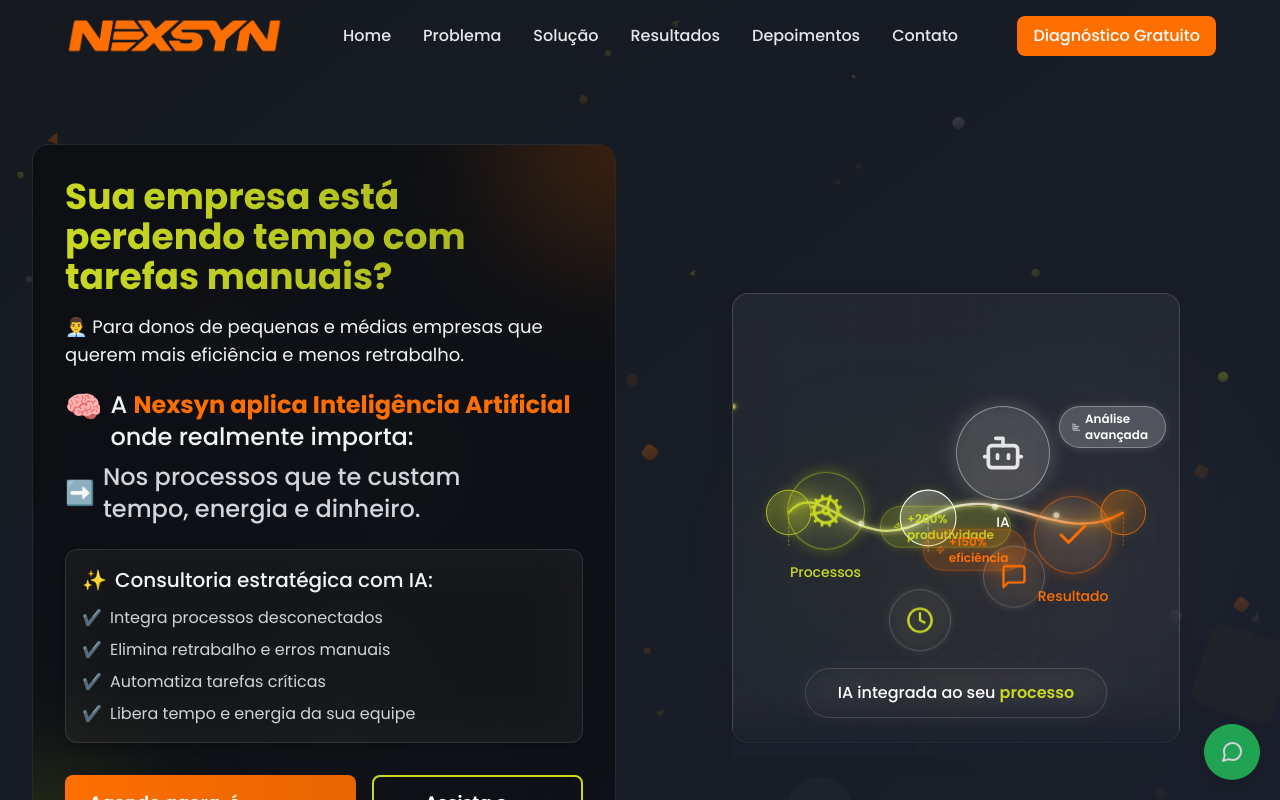
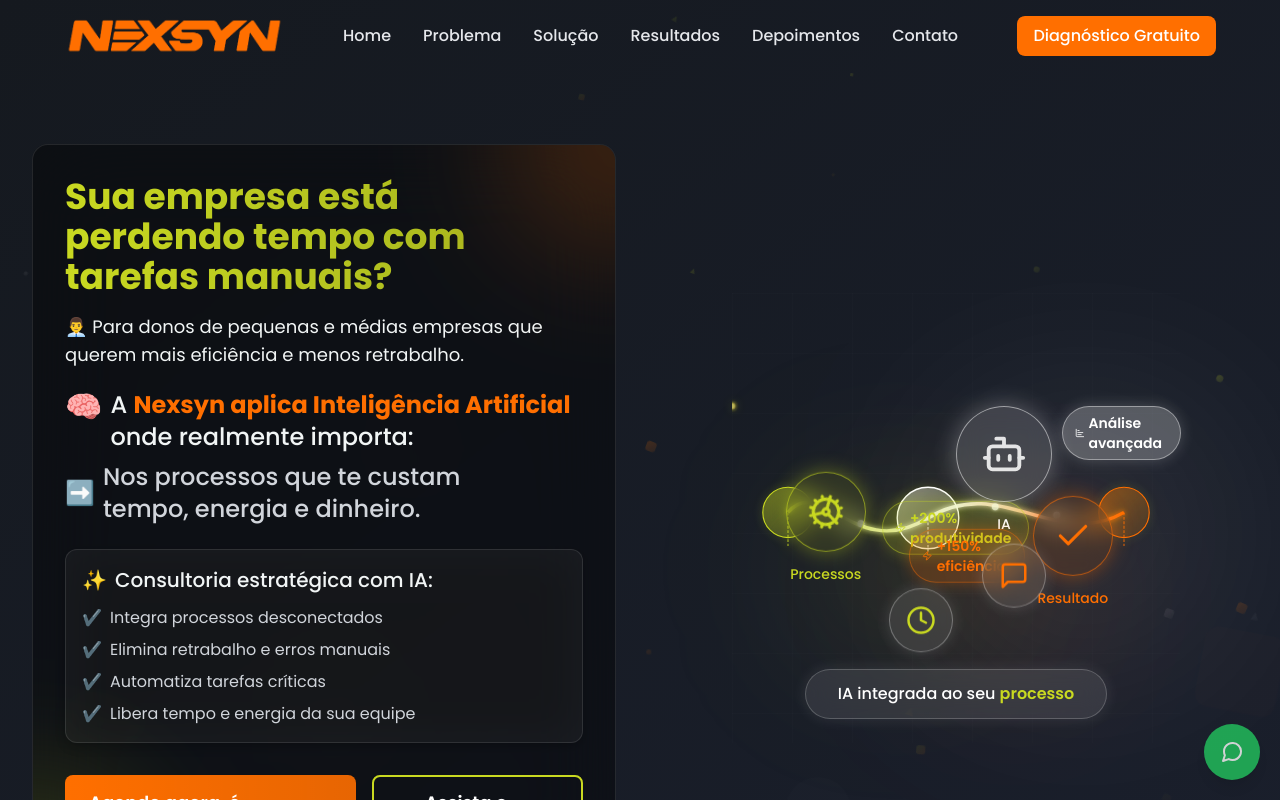
Before and after one commit to YellowDark25/nexsyn-ai-launch, a React (Vite) app: page / in a window 1280 px wide. Shown: the top 800 px of the page. Built offline with nearby package versions, Linux system fonts and the light colour scheme.

Commit message:
Refactor: Implement the plan

```diff
--- a/src/components/HeroSection.tsx
+++ b/src/components/HeroSection.tsx
@@ -1,5 +1,5 @@
 
-import React, { useState, useEffect, lazy, Suspense } from "react";
+import React, { useState, useEffect } from "react";
 import ParticleBackground from "./hero/ParticleBackground";
 import HeroContent from "./hero/HeroContent";
 import WaveDecoration from "./hero/WaveDecoration";
@@ -46,12 +46,11 @@ const HeroSection = () => {
           {/* Left side - Text content */}
           <HeroContent isVisible={isVisible} />
 
-          {/* Right side - Enhanced Flow Animation */}
+          {/* Right side - Flow Animation (removed container for more fluid design) */}
           <div className="w-full md:w-1/2 flex justify-center">
             {isMounted && (
-              <div className="w-full max-w-md h-[450px] relative glass-morphism rounded-2xl border border-white/15 shadow-[0_10px_30px_-15px_rgba(0,0,0,0.4)]">
+              <div className="w-full max-w-md h-[450px] relative">
                 <TransformationFlow mousePosition={mousePosition} />
-                <div className="absolute -bottom-4 left-0 right-0 h-16 bg-gradient-to-t from-[#1A1F2C] to-transparent"></div>
               </div>
             )}
           </div>
--- a/src/components/hero/HeroSection.tsx
+++ b/src/components/hero/HeroSection.tsx
@@ -1,5 +1,5 @@
 
-import React, { useState, useEffect, lazy, Suspense } from "react";
+import React, { useState, useEffect } from "react";
 import ParticleBackground from "./ParticleBackground";
 import HeroContent from "./HeroContent";
 import WaveDecoration from "./WaveDecoration";
@@ -46,12 +46,11 @@ const HeroSection = () => {
           {/* Left side - Text content */}
           <HeroContent isVisible={isVisible} />
 
-          {/* Right side - Enhanced Flow Animation */}
+          {/* Right side - Flow Animation (removed container box for more fluid design) */}
           <div className="w-full md:w-1/2 flex justify-center">
             {isMounted && (
-              <div className="w-full max-w-md h-[450px] relative glass-morphism p-6 rounded-2xl border border-white/15 shadow-[0_10px_30px_-15px_rgba(0,0,0,0.4)]">
+              <div className="w-full max-w-md h-[450px] relative">
                 <TransformationFlow mousePosition={mousePosition} />
-                <div className="absolute -bottom-4 left-0 right-0 h-16 bg-gradient-to-t from-[#1A1F2C] to-transparent"></div>
               </div>
             )}
           </div>
--- a/src/components/hero/TransformationFlow.tsx
+++ b/src/components/hero/TransformationFlow.tsx
@@ -3,7 +3,6 @@ import React, { useRef, useEffect } from 'react';
 import { Check, Cog, Bot, Clock, MessageSquare, ChartBar, Zap } from "lucide-react";
 import { Badge } from "../ui/badge";
 
-// Enhanced SVG animation that replaces the 3D scene
 const TransformationFlow = ({ mousePosition }: { mousePosition: { x: number, y: number } }) => {
   const svgRef = useRef<SVGSVGElement>(null);
   const pathRef = useRef<SVGPathElement>(null);
@@ -39,10 +38,10 @@ const TransformationFlow = ({ mousePosition }: { mousePosition: { x: number, y:
 
   return (
     <div className="w-full h-full flex items-center justify-center relative">
-      {/* Holographic grid background */}
+      {/* Holographic grid background - enhanced to match reference image */}
       <div className="absolute inset-0 z-0"
         style={{
-          transform: `translate(${mousePosition.x * -2}px, ${mousePosition.y * -2}px)`,
+          transform: `translate(${mousePosition.x * -3}px, ${mousePosition.y * -3}px)`,
           transition: 'transform 0.5s ease-out'
         }}
       >
@@ -76,18 +75,18 @@ const TransformationFlow = ({ mousePosition }: { mousePosition: { x: number, y:
         </svg>
       </div>
 
-      {/* Main flow animation */}
+      {/* Main flow animation - improved to match reference image */}
       <svg
         ref={svgRef}
         className="w-full h-full absolute z-10"
         viewBox="0 0 800 400"
         style={{
           filter: 'drop-shadow(0px 0px 5px rgba(201, 217, 33, 0.35))',
-          transform: `translate(${mousePosition.x * -3}px, ${mousePosition.y * -3}px)`,
+          transform: `translate(${mousePosition.x * -5}px, ${mousePosition.y * -5}px)`,
           transition: 'transform 0.3s ease-out'
         }}
       >
-        {/* Enhanced background glow filter */}
+        {/* Enhanced background glow filters */}
         <defs>
           <filter id="glow" x="-50%" y="-50%" width="200%" height="200%">
             <feGaussianBlur stdDeviation="5" result="blur" />
@@ -99,81 +98,81 @@ const TransformationFlow = ({ mousePosition }: { mousePosition: { x: number, y:
             <feComposite in="SourceGraphic" in2="blur" operator="over" />
           </filter>
 
-          {/* Enhanced gradient definitions */}
+          {/* Enhanced gradient definitions with brighter colors */}
           <linearGradient id="flowGradient" x1="0%" y1="0%" x2="100%" y2="0%">
-            <stop offset="0%" stopColor="#C9D921" stopOpacity="0.9" />
-            <stop offset="50%" stopColor="#FFFFFF" stopOpacity="0.8" />
-            <stop offset="100%" stopColor="#FF6F00" stopOpacity="0.9" />
+            <stop offset="0%" stopColor="#C9D921" stopOpacity="1" />
+            <stop offset="50%" stopColor="#FFFFFF" stopOpacity="0.9" />
+            <stop offset="100%" stopColor="#FF6F00" stopOpacity="1" />
           </linearGradient>
 
           <linearGradient id="nodeGradient" x1="0%" y1="0%" x2="100%" y2="100%">
-            <stop offset="0%" stopColor="#C9D921" stopOpacity="0.2" />
+            <stop offset="0%" stopColor="#C9D921" stopOpacity="0.3" />
             <stop offset="100%" stopColor="#1A1F2C" stopOpacity="0.4" />
           </linearGradient>
 
           <linearGradient id="processGradient" x1="0%" y1="0%" x2="100%" y2="100%">
-            <stop offset="0%" stopColor="#C9D921" stopOpacity="0.3" />
-            <stop offset="100%" stopColor="#C9D921" stopOpacity="0.05" />
+            <stop offset="0%" stopColor="#C9D921" stopOpacity="0.4" />
+            <stop offset="100%" stopColor="#C9D921" stopOpacity="0.1" />
           </linearGradient>
 
           <linearGradient id="iaGradient" x1="0%" y1="0%" x2="100%" y2="100%">
-            <stop offset="0%" stopColor="#FFFFFF" stopOpacity="0.3" />
-            <stop offset="100%" stopColor="#FFFFFF" stopOpacity="0.05" />
+            <stop offset="0%" stopColor="#FFFFFF" stopOpacity="0.4" />
+            <stop offset="100%" stopColor="#FFFFFF" stopOpacity="0.1" />
           </linearGradient>
 
           <linearGradient id="resultGradient" x1="0%" y1="0%" x2="100%" y2="100%">
-            <stop offset="0%" stopColor="#FF6F00" stopOpacity="0.3" />
-            <stop offset="100%" stopColor="#FF6F00" stopOpacity="0.05" />
+            <stop offset="0%" stopColor="#FF6F00" stopOpacity="0.4" />
+            <stop offset="100%" stopColor="#FF6F00" stopOpacity="0.1" />
           </linearGradient>
         </defs>
 
-        {/* Enhanced flow path */}
+        {/* Enhanced flow path with brighter colors and thicker stroke */}
         <path
           ref={pathRef}
           d="M100,190 C160,120 220,280 350,200 C480,120 580,260 700,190"
           stroke="url(#flowGradient)"
-          strokeWidth="4"
+          strokeWidth="6"
           fill="none"
           filter="url(#glow)"
         />
 
-        {/* Connection paths */}
+        {/* Connection paths - enhanced visibility */}
         <path
           d="M100,190 L100,250"
           stroke="#C9D921"
-          strokeWidth="1.5"
+          strokeWidth="2"
           strokeDasharray="5,3"
-          opacity="0.6"
+          opacity="0.8"
         />
 
         <path
           d="M350,200 L350,260"
           stroke="#FFFFFF"
-          strokeWidth="1.5"
+          strokeWidth="2"
           strokeDasharray="5,3"
-          opacity="0.6"
+          opacity="0.8"
         />
 
         <path
           d="M700,190 L700,250"
           stroke="#FF6F00"
-          strokeWidth="1.5"
+          strokeWidth="2"
           strokeDasharray="5,3"
-          opacity="0.6"
+          opacity="0.8"
         />
 
-        {/* Intermediate path points */}
-        <circle cx="230" cy="210" r="5" fill="#FFFFFF" opacity="0.7" filter="url(#softGlow)" />
-        <circle cx="470" cy="180" r="5" fill="#FFFFFF" opacity="0.7" filter="url(#softGlow)" />
-        <circle cx="580" cy="195" r="5" fill="#FFFFFF" opacity="0.7" filter="url(#softGlow)" />
+        {/* Intermediate path points with enhanced glow */}
+        <circle cx="230" cy="210" r="6" fill="#FFFFFF" opacity="0.8" filter="url(#softGlow)" />
+        <circle cx="470" cy="180" r="6" fill="#FFFFFF" opacity="0.8" filter="url(#softGlow)" />
+        <circle cx="580" cy="195" r="6" fill="#FFFFFF" opacity="0.8" filter="url(#softGlow)" />
 
-        {/* Process nodes enhanced */}
-        <circle cx="100" cy="190" r="40" fill="url(#processGradient)" stroke="#C9D921" strokeWidth="1.5" />
-        <circle cx="350" cy="200" r="50" fill="url(#iaGradient)" stroke="#FFFFFF" strokeWidth="2" />
-        <circle cx="700" cy="190" r="40" fill="url(#resultGradient)" stroke="#FF6F00" strokeWidth="1.5" />
+        {/* Process nodes with enhanced visibility */}
+        <circle cx="100" cy="190" r="45" fill="url(#processGradient)" stroke="#C9D921" strokeWidth="2" />
+        <circle cx="350" cy="200" r="55" fill="url(#iaGradient)" stroke="#FFFFFF" strokeWidth="2.5" />
+        <circle cx="700" cy="190" r="45" fill="url(#resultGradient)" stroke="#FF6F00" strokeWidth="2" />
 
-        {/* Data particles flowing along the path - more particles and varied sizes */}
-        <circle className="animate-flow-1" cx="0" cy="0" r="6" fill="#C9D921" filter="url(#glow)">
+        {/* Data particles flowing along the path - more particles with enhanced visibility */}
+        <circle className="animate-flow-1" cx="0" cy="0" r="7" fill="#C9D921" filter="url(#glow)">
           <animateMotion
             path="M100,190 C160,120 220,280 350,200 C480,120 580,260 700,190"
             dur="5s"
@@ -181,7 +180,7 @@ const TransformationFlow = ({ mousePosition }: { mousePosition: { x: number, y:
           />
         </circle>
 
-        <circle className="animate-flow-2" cx="0" cy="0" r="4" fill="#FFFFFF" filter="url(#glow)">
+        <circle className="animate-flow-2" cx="0" cy="0" r="5" fill="#FFFFFF" filter="url(#glow)">
           <animateMotion
             path="M100,190 C160,120 220,280 350,200 C480,120 580,260 700,190"
             dur="4s"
@@ -190,7 +189,7 @@ const TransformationFlow = ({ mousePosition }: { mousePosition: { x: number, y:
           />
         </circle>
 
-        <circle className="animate-flow-3" cx="0" cy="0" r="5" fill="#FF6F00" filter="url(#glow)">
+        <circle className="animate-flow-3" cx="0" cy="0" r="7" fill="#FF6F00" filter="url(#glow)">
           <animateMotion
             path="M100,190 C160,120 220,280 350,200 C480,120 580,260 700,190"
             dur="6s"
@@ -199,7 +198,7 @@ const TransformationFlow = ({ mousePosition }: { mousePosition: { x: number, y:
           />
         </circle>
 
-        <circle className="animate-flow-1" cx="0" cy="0" r="3" fill="#C9D921" filter="url(#glow)">
+        <circle className="animate-flow-1" cx="0" cy="0" r="5" fill="#C9D921" filter="url(#glow)">
           <animateMotion
             path="M100,190 C160,120 220,280 350,200 C480,120 580,260 700,190"
             dur="7s"
@@ -208,7 +207,7 @@ const TransformationFlow = ({ mousePosition }: { mousePosition: { x: number, y:
           />
         </circle>
 
-        <circle className="animate-flow-2" cx="0" cy="0" r="5" fill="#FFFFFF" filter="url(#glow)">
+        <circle className="animate-flow-2" cx="0" cy="0" r="6" fill="#FFFFFF" filter="url(#glow)">
           <animateMotion
             path="M100,190 C160,120 220,280 350,200 C480,120 580,260 700,190"
             dur="5.5s"
@@ -218,24 +217,24 @@ const TransformationFlow = ({ mousePosition }: { mousePosition: { x: number, y:
         </circle>
       </svg>
 
-      {/* Enhanced floating icons with improved parallax effect */}
+      {/* Enhanced floating icons with improved parallax effect and better visibility */}
       <div
         className="absolute left-[12%] top-[40%] transform -translate-x-1/2 -translate-y-1/2 animate-float z-20"
         style={{
           animationDelay: '0.2s',
-          transform: `translate(calc(-50% + ${mousePosition.x * 15}px), calc(-50% + ${mousePosition.y * 15}px))`,
+          transform: `translate(calc(-50% + ${mousePosition.x * 20}px), calc(-50% + ${mousePosition.y * 20}px))`,
           transition: 'transform 0.4s ease-out'
         }}
       >
-        <div className="rounded-full p-5 backdrop-blur-md bg-nexlime/5 border border-nexlime/50 shadow-[0_0_15px_rgba(201,217,33,0.3)]">
-          <Cog size={36} className="text-nexlime animate-spin-slow" />
+        <div className="rounded-full p-5 backdrop-blur-md bg-nexlime/10 border border-nexlime/60 shadow-[0_0_20px_rgba(201,217,33,0.4)]">
+          <Cog size={38} className="text-nexlime animate-spin-slow" />
         </div>
         <div className="mt-3 text-sm font-medium text-nexlime text-center">Processos</div>
 
-        {/* Connected metrics */}
+        {/* Connected metrics with enhanced visibility */}
         <div className="absolute left-[120%] top-[50%] transform translate-y-[-50%]">
-          <Badge variant="outline" className="bg-nexlime/20 border-nexlime/30 text-nexlime shadow-[0_0_10px_rgba(201,217,33,0.2)] px-3 py-1">
-            <Zap size={14} className="mr-1" />
+          <Badge variant="outline" className="bg-nexlime/20 border-nexlime/40 text-nexlime shadow-[0_0_15px_rgba(201,217,33,0.3)] px-3 py-1.5 text-sm">
+            <Zap size={16} className="mr-1" />
             <span>+200% produtividade</span>
           </Badge>
         </div>
@@ -245,19 +244,19 @@ const TransformationFlow = ({ mousePosition }: { mousePosition: { x: number, y:
         className="absolute left-1/2 top-[25%] transform -translate-x-1/2 -translate-y-1/2 animate-float z-20"
         style={{
           animationDelay: '0.8s',
-          transform: `translate(calc(-50% + ${mousePosition.x * -12}px), calc(-50% + ${mousePosition.y * -12}px))`,
+          transform: `translate(calc(-50% + ${mousePosition.x * -15}px), calc(-50% + ${mousePosition.y * -15}px))`,
           transition: 'transform 0.4s ease-out'
         }}
       >
-        <div className="rounded-full p-6 backdrop-blur-md bg-white/10 border border-white/40 shadow-[0_0_20px_rgba(255,255,255,0.2)]">
-          <Bot size={44} className="text-white animate-pulse-soft" />
+        <div className="rounded-full p-6 backdrop-blur-md bg-white/15 border border-white/50 shadow-[0_0_25px_rgba(255,255,255,0.3)]">
+          <Bot size={46} className="text-white animate-pulse-soft" />
         </div>
         <div className="mt-3 text-sm font-medium text-white text-center">IA</div>
 
-        {/* Connected metrics */}
+        {/* Connected metrics with enhanced visibility */}
         <div className="absolute left-[110%] top-[0%]">
-          <Badge variant="outline" className="bg-white/20 border-white/30 text-white shadow-[0_0_10px_rgba(255,255,255,0.15)] px-3 py-1">
-            <ChartBar size={14} className="mr-1" />
+          <Badge variant="outline" className="bg-white/25 border-white/40 text-white shadow-[0_0_15px_rgba(255,255,255,0.2)] px-3 py-1.5 text-sm">
+            <ChartBar size={16} className="mr-1" />
             <span>Análise avançada</span>
           </Badge>
         </div>
@@ -267,19 +266,19 @@ const TransformationFlow = ({ mousePosition }: { mousePosition: { x: number, y:
         className="absolute right-[15%] top-[45%] transform -translate-x-1/2 -translate-y-1/2 animate-float z-20"
         style={{
           animationDelay: '1.2s',
-          transform: `translate(calc(-50% + ${mousePosition.x * 20}px), calc(-50% + ${mousePosition.y * 20}px))`,
+          transform: `translate(calc(-50% + ${mousePosition.x * 25}px), calc(-50% + ${mousePosition.y * 25}px))`,
           transition: 'transform 0.4s ease-out'
         }}
       >
-        <div className="rounded-full p-5 backdrop-blur-md bg-nexorange/5 border border-nexorange/50 shadow-[0_0_15px_rgba(255,111,0,0.3)]">
-          <Check size={36} className="text-nexorange" />
+        <div className="rounded-full p-5 backdrop-blur-md bg-nexorange/10 border border-nexorange/60 shadow-[0_0_20px_rgba(255,111,0,0.4)]">
+          <Check size={38} className="text-nexorange" />
         </div>
         <div className="mt-3 text-sm font-medium text-nexorange text-center">Resultado</div>
 
-        {/* Connected metrics */}
+        {/* Connected metrics with enhanced visibility */}
         <div className="absolute right-[110%] top-[30%]">
-          <Badge variant="outline" className="bg-nexorange/20 border-nexorange/30 text-nexorange shadow-[0_0_10px_rgba(255,111,0,0.2)] px-3 py-1">
-            <Zap size={14} className="mr-1" />
+          <Badge variant="outline" className="bg-nexorange/20 border-nexorange/40 text-nexorange shadow-[0_0_15px_rgba(255,111,0,0.3)] px-3 py-1.5 text-sm">
+            <Zap size={16} className="mr-1" />
             <span>+150% eficiência</span>
           </Badge>
         </div>
@@ -290,12 +289,12 @@ const TransformationFlow = ({ mousePosition }: { mousePosition: { x: number, y:
         className="absolute left-[35%] bottom-[20%] transform -translate-x-1/2 -translate-y-1/2 animate-float z-20"
         style={{
           animationDelay: '1.5s',
-          transform: `translate(calc(-50% + ${mousePosition.x * -10}px), calc(-50% + ${mousePosition.y * -10}px))`,
+          transform: `translate(calc(-50% + ${mousePosition.x * -12}px), calc(-50% + ${mousePosition.y * -12}px))`,
           transition: 'transform 0.4s ease-out'
         }}
       >
-        <div className="rounded-full p-4 backdrop-blur-md bg-white/8 border border-white/20 shadow-[0_0_10px_rgba(255,255,255,0.1)]">
-          <Clock size={28} className="text-nexlime" />
+        <div className="rounded-full p-4 backdrop-blur-md bg-white/10 border border-white/30 shadow-[0_0_15px_rgba(255,255,255,0.15)]">
+          <Clock size={30} className="text-nexlime" />
         </div>
       </div>
 
@@ -303,29 +302,29 @@ const TransformationFlow = ({ mousePosition }: { mousePosition: { x: number, y:
         className="absolute right-[30%] bottom-[30%] transform -translate-x-1/2 -translate-y-1/2 animate-float z-20"
         style={{
           animationDelay: '0.5s',
-          transform: `translate(calc(-50% + ${mousePosition.x * 18}px), calc(-50% + ${mousePosition.y * 18}px))`,
+          transform: `translate(calc(-50% + ${mousePosition.x * 22}px), calc(-50% + ${mousePosition.y * 22}px))`,
           transition: 'transform 0.4s ease-out'
         }}
       >
-        <div className="rounded-full p-4 backdrop-blur-md bg-white/8 border border-white/20 shadow-[0_0_10px_rgba(255,255,255,0.1)]">
-          <MessageSquare size={28} className="text-nexorange" />
+        <div className="rounded-full p-4 backdrop-blur-md bg-white/10 border border-white/30 shadow-[0_0_15px_rgba(255,255,255,0.15)]">
+          <MessageSquare size={30} className="text-nexorange" />
         </div>
       </div>
 
-      {/* Enhanced central message */}
+      {/* Enhanced central message with better visibility */}
       <div
         className="absolute bottom-6 w-full flex justify-center z-30"
-        style={{ transform: `translateY(${mousePosition.y * 3}px)` }}
+        style={{ transform: `translateY(${mousePosition.y * 5}px)` }}
       >
-        <div className="px-8 py-3 bg-white/8 backdrop-blur-md rounded-full border border-white/15 shadow-[0_0_15px_rgba(255,255,255,0.05)]">
+        <div className="px-8 py-3 bg-white/10 backdrop-blur-md rounded-full border border-white/20 shadow-[0_0_15px_rgba(255,255,255,0.1)]">
           <span className="text-white font-medium">IA integrada ao seu <span className="text-nexlime font-semibold">processo</span></span>
         </div>
       </div>
 
-      {/* Ambient glow effects */}
-      <div className="absolute left-[15%] top-[40%] w-40 h-40 rounded-full bg-nexlime/5 filter blur-[80px] z-0"></div>
-      <div className="absolute right-[15%] top-[45%] w-40 h-40 rounded-full bg-nexorange/5 filter blur-[80px] z-0"></div>
-      <div className="absolute left-[50%] top-[25%] w-60 h-60 rounded-full bg-white/5 filter blur-[100px] z-0"></div>
+      {/* Enhanced ambient glow effects */}
+      <div className="absolute left-[15%] top-[40%] w-48 h-48 rounded-full bg-nexlime/10 filter blur-[80px] z-0"></div>
+      <div className="absolute right-[15%] top-[45%] w-48 h-48 rounded-full bg-nexorange/10 filter blur-[80px] z-0"></div>
+      <div className="absolute left-[50%] top-[25%] w-64 h-64 rounded-full bg-white/10 filter blur-[100px] z-0"></div>
     </div>
   );
 };
--- a/src/components/hero/WaveDecoration.tsx
+++ b/src/components/hero/WaveDecoration.tsx
@@ -13,11 +13,11 @@ const WaveDecoration = () => {
       </svg>
 
       {/* Enhanced glow effects on the wave */}
-      <div className="absolute bottom-0 left-1/4 w-5 h-5 rounded-full bg-nexlime/50 blur-lg"></div>
-      <div className="absolute bottom-10 left-1/3 w-6 h-6 rounded-full bg-nexorange/40 blur-xl"></div>
-      <div className="absolute bottom-5 right-1/4 w-5 h-5 rounded-full bg-nexlime/50 blur-lg"></div>
-      <div className="absolute bottom-15 right-1/3 w-7 h-7 rounded-full bg-nexorange/30 blur-2xl"></div>
-      <div className="absolute bottom-8 left-2/3 w-6 h-6 rounded-full bg-white/20 blur-xl"></div>
+      <div className="absolute bottom-0 left-1/4 w-6 h-6 rounded-full bg-nexlime/60 blur-lg"></div>
+      <div className="absolute bottom-10 left-1/3 w-8 h-8 rounded-full bg-nexorange/50 blur-xl"></div>
+      <div className="absolute bottom-5 right-1/4 w-6 h-6 rounded-full bg-nexlime/60 blur-lg"></div>
+      <div className="absolute bottom-15 right-1/3 w-9 h-9 rounded-full bg-nexorange/40 blur-2xl"></div>
+      <div className="absolute bottom-8 left-2/3 w-7 h-7 rounded-full bg-white/30 blur-xl"></div>
     </div>
   );
 };
```
Also changed, not shown: src/components/hero/ParticleBackground.tsx (+20 -23 lines).
